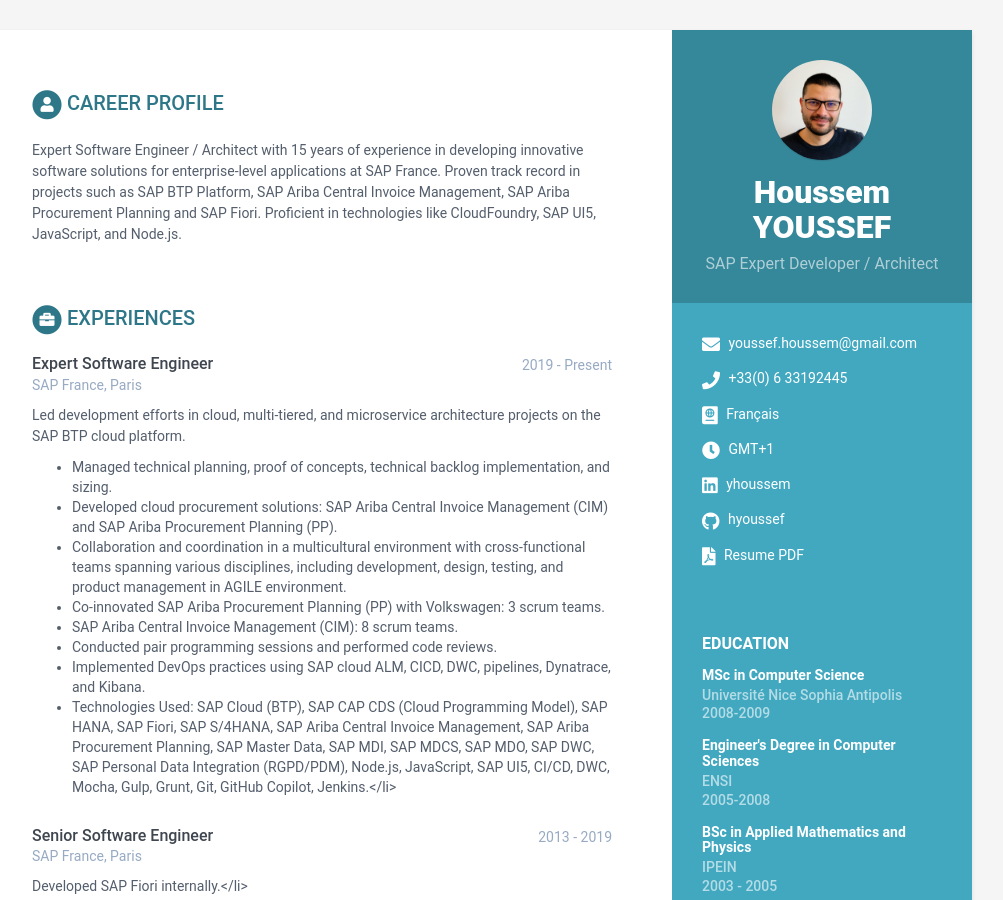
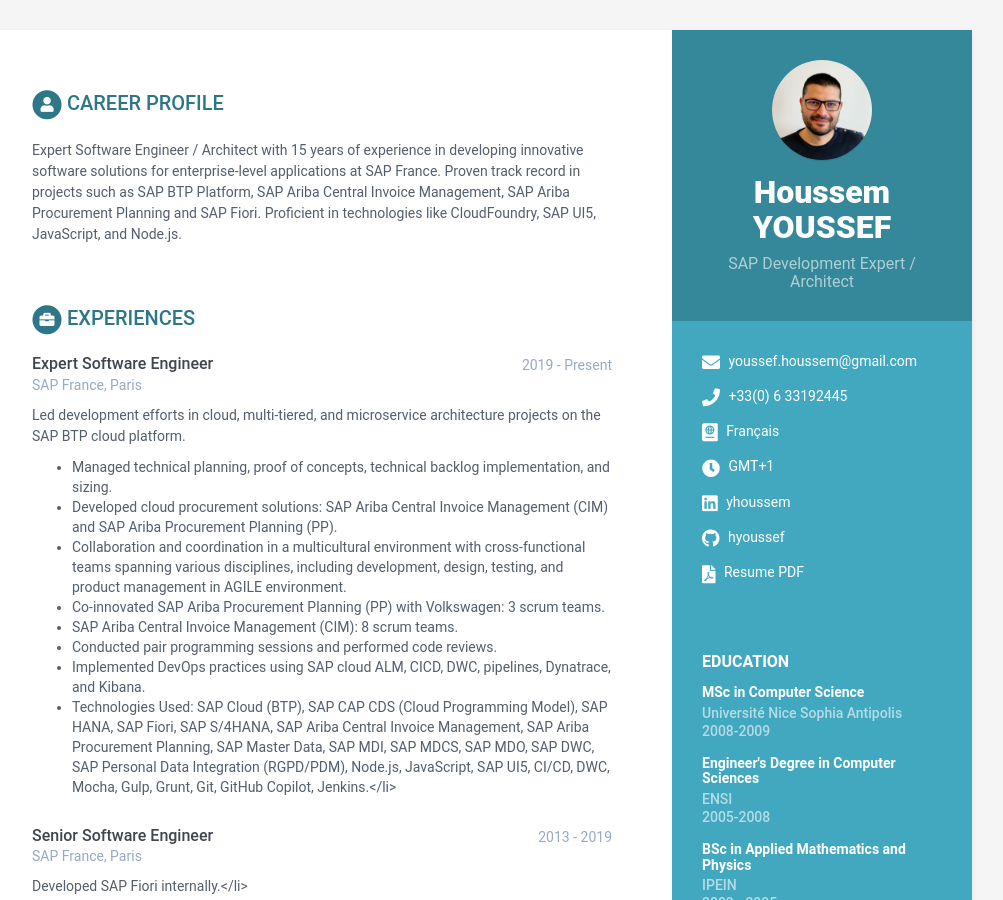
Before and after one commit to hyoussef/online-cv, a Jekyll site: the page built from index.html, in a window 1280 px wide and 900 px high. Shown: the whole window, without its empty margins (168-1171 px from the left). Built offline with Jekyll 4.4.1, drawn with Linux system fonts in a browser that asks for light colours.

Commit message:
update title

```diff
--- a/_data/data.yml
+++ b/_data/data.yml
@@ -9,7 +9,7 @@ sidebar:
 
     # Profile information
     name: Houssem YOUSSEF
-    tagline: SAP Expert Developer / Architect
+    tagline: SAP Development Expert / Architect
     avatar: cv_.jpeg  #place a 100x100 picture inside /assets/images/ folder and provide the name of the file below
 
     # Sidebar links
```
